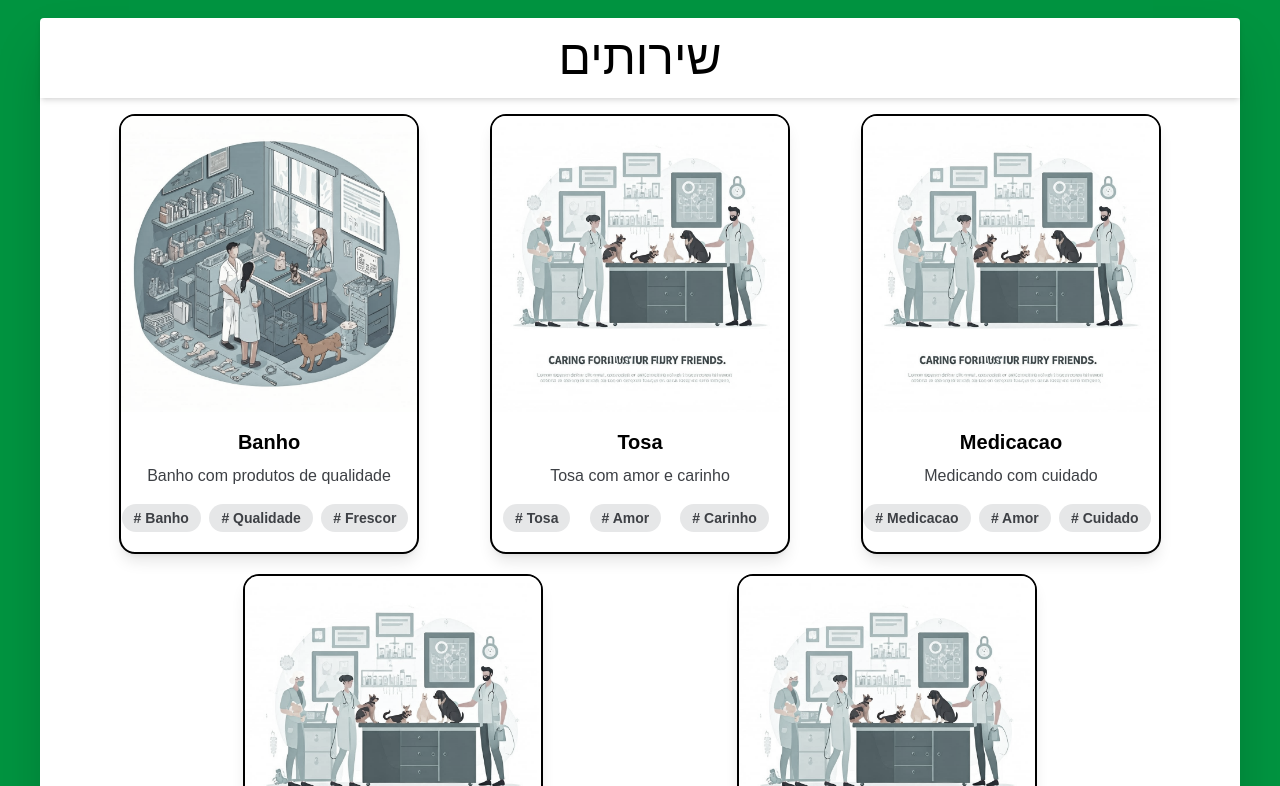
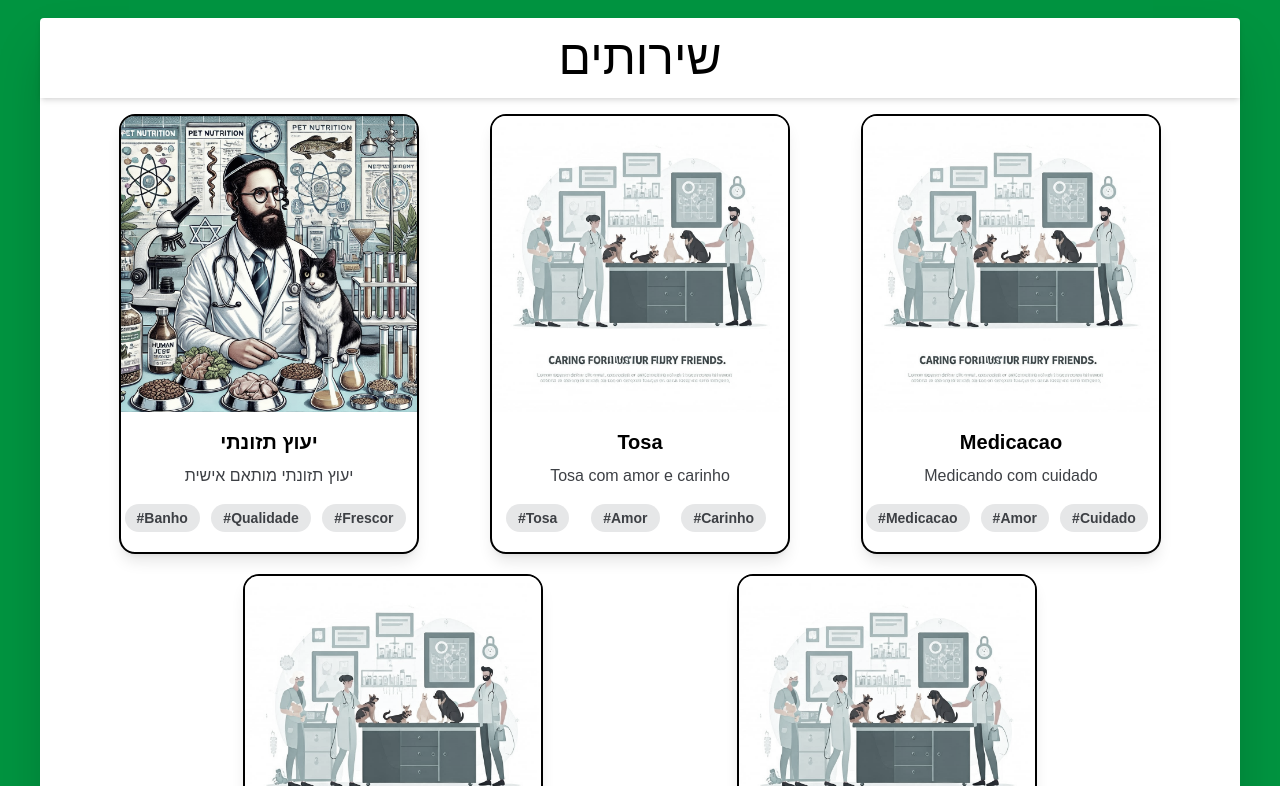
Before and after one commit to vitorreisler/healthyTail, a Next.js app: page /rotas/services in a window 1280 px wide. Shown: the part 474-1260 px from the top of the page. Built offline with nearby package versions, Linux system fonts and the light colour scheme.

Commit message:
create servicesData, changed how servies works, create new routes for services, changed how services cards work and now is clickable

```diff
--- a/src/components/layout.jsx
+++ b/src/components/layout.jsx
@@ -4,11 +4,11 @@ import Footer from "./footer";
 import Navbar from "./navbar";
 
 const Layout = ({ children, pageName }) => {
-  const images = [
+  {/*const images = [
     '/images/vet1.jpg',
     '/images/vet2.jpg',
     '/images/vet3.jpg',
-  ];
+  ];*/}
   return (
     <>
       <header>
--- a/src/components/serviceCard.jsx
+++ b/src/components/serviceCard.jsx
@@ -1,30 +1,34 @@
-const ServiceCards = ({ nome, descricao, foto, tag1, tag2, tag3 }) => {
+const ServiceCards = ({ link ,nome, descricao, foto, tag1, tag2, tag3 }) => {
+
+
   return (
-    <div className="max-w-[300px] rounded-2xl overflow-hidden shadow-lg border-black border-2 lg:grayscale-75 lg:hover:grayscale-0 lg:hover:duration-500">
+    <a href={link} className="block no-underline text-inherit">
+      <article className="max-w-[300px] rounded-2xl overflow-hidden shadow-lg border-black border-2 transition duration-300 hover:scale-105 lg:grayscale-75 lg:hover:grayscale-0">
+        <header>
           <img
             className="w-full"
             src={foto}
-        alt="Sunset in the mountains"
+            alt={`Imagem do serviço: ${nome}`}
           />
+        </header>
 
         <div className="px-6 py-4 text-center text-black">
-        <div className="font-bold text-xl mb-2">{nome}</div>
+          <h2 className="font-bold text-xl mb-2">{nome}</h2>
           <p className="text-gray-700 text-base text-center">{descricao}</p>
         </div>
 
-      <div className="flex justify-evenly  mb-3">
-        <span className="inline-block bg-gray-200 rounded-full px-3 py-1 text-sm font-semibold text-gray-700 mr-2 mb-2">
-          # {tag1}
+        <footer className="flex justify-evenly mb-3" aria-label="Tags do serviço">
+          {[tag1, tag2, tag3].map((tag, index) => (
+            <span
+              key={index}
+              className="inline-block bg-gray-200 rounded-full px-3 py-1 text-sm font-semibold text-gray-700 mr-2 mb-2"
+            >
+              #{tag}
             </span>
-        <span className="inline-block bg-gray-200 rounded-full px-3 py-1 text-sm font-semibold text-gray-700 mr-2 mb-2">
-          # {tag2}
-        </span>
-        <span className="inline-block bg-gray-200 rounded-full px-3 py-1 text-sm font-semibold text-gray-700 mr-2 mb-2">
-          # {tag3}
-        </span>
-      </div>
-
-    </div>
+          ))}
+        </footer>
+      </article>
+    </a>
   );
 };
 
--- /dev/null
+++ b/src/data/servicesData.js
@@ -0,0 +1,49 @@
+export const services = [
+    {
+      nome: "יעוץ תזונתי",
+      link:"/servicos/nutrition" ,
+      descricao: "יעוץ תזונתי מותאם אישית",
+      foto : "/images/nutrition.jpeg",
+      tag1: "Banho",
+      tag2: "Qualidade",
+      tag3: "Frescor",
+    },
+    {
+      nome: "Tosa",
+      link:"/servicos/tosa" ,
+      descricao: "Tosa com amor e carinho",
+      foto: "/images/vet3.jpg",
+      tag1: "Tosa",
+      tag2: "Amor",
+      tag3: "Carinho",
+    },
+    {
+      nome: "Medicacao",
+      link:"/servicos/medicacao" ,
+      descricao: "Medicando com cuidado",
+      foto: "/images/vet3.jpg",
+      tag1: "Medicacao",
+      tag2: "Amor",
+      tag3: "Cuidado",
+    },
+    {
+      nome: "Teste1",
+      link:"/servicos/teste1" ,
+      descricao: "Medicando com cuidado",
+      foto: "/images/vet3.jpg",
+      tag1: "Medicacao",
+      tag2: "Amor",
+      tag3: "Cuidado",
+    },
+    {
+      nome: "Teste2",
+      link:"/servicos/teste2" ,
+      descricao: "Medicando com cuidado",
+      foto: "/images/vet3.jpg",
+      tag1: "Medicacao",
+      tag2: "Amor",
+      tag3: "Cuidado",
+    },
+
+
+  ];
--- a/src/pages/rotas/about.jsx
+++ b/src/pages/rotas/about.jsx
@@ -6,9 +6,9 @@ const About = () => {
       <Layout pageName={"עלינו "}>
         <picture className="max-w-[350px] my-auto mx-auto">
           <img
-            className="rounded-2xl shadow-xl"
-            src="/images/vet2.jpg"
-            alt="Imagem Yon"
+            className="rounded-2xl filter: drop-shadow-2xl"
+            src="/images/yon86bg.png"
+            alt="Dr yon railiano"
           />
         </picture>
         <p className="text-black max-w-[590px] mx-auto my-auto px-3 py-3 text-lg rtl  ">
--- a/src/pages/rotas/services.jsx
+++ b/src/pages/rotas/services.jsx
@@ -1,58 +1,16 @@
 import Layout from "@/components/layout";
 import ServiceCards from "@/components/serviceCard";
+import { services } from "@/data/servicesData";
 
 const Services = () => {
-  const services = [
-    {
-      nome: "Banho",
-      descricao: "Banho com produtos de qualidade",
-      foto : "/images/vet1.jpg",
-      tag1: "Banho",
-      tag2: "Qualidade",
-      tag3: "Frescor",
-    },
-    {
-      nome: "Tosa",
-      descricao: "Tosa com amor e carinho",
-      foto: "/images/vet3.jpg",
-      tag1: "Tosa",
-      tag2: "Amor",
-      tag3: "Carinho",
-    },
-    {
-      nome: "Medicacao",
-      descricao: "Medicando com cuidado",
-      foto: "/images/vet3.jpg",
-      tag1: "Medicacao",
-      tag2: "Amor",
-      tag3: "Cuidado",
-    },
-    {
-      nome: "Teste1",
-      descricao: "Medicando com cuidado",
-      foto: "/images/vet3.jpg",
-      tag1: "Medicacao",
-      tag2: "Amor",
-      tag3: "Cuidado",
-    },
-    {
-      nome: "Teste2",
-      descricao: "Medicando com cuidado",
-      foto: "/images/vet3.jpg",
-      tag1: "Medicacao",
-      tag2: "Amor",
-      tag3: "Cuidado",
-    },
 
-
-  ];
   return (
     <>
       <Layout pageName={"שירותים"}>
         <div className="flex justify-evenly flex-wrap gap-y-5">
         {
-          services.map(({nome, descricao,foto, tag1, tag2, tag3}) => (
-            <ServiceCards key={nome} nome={nome} descricao={descricao} foto={foto} tag1={tag1} tag2={tag2} tag3={tag3} />
+          services.map(({link, nome, descricao,foto, tag1, tag2, tag3}) => (
+            <ServiceCards key={nome} link={link}  nome={nome} descricao={descricao} foto={foto} tag1={tag1} tag2={tag2} tag3={tag3} />
           ))
         }
 
--- /dev/null
+++ b/src/pages/servicos/nutrition.jsx
@@ -0,0 +1,23 @@
+import Layout from "@/components/layout";
+const Nutrition = () => {
+  return (
+    <Layout pageName={"יעוץ תזונתי"}>
+      <picture className="max-w-[350px] my-auto mx-auto">
+        <img
+          className="rounded-2xl filter: drop-shadow-2xl"
+          src="/images/nutrition.jpeg"
+          alt="Dr yon railiano"
+          width="350"
+        />
+      </picture>
+      <p className="text-black max-w-[590px] mx-auto my-auto px-3 py-3 text-lg text-center rtl  ">
+        יעוץ תזונתי מיועד להכיר את המטופל ולהבין את האפשרויות המתאימות לשינוי
+        תזונתי. מיועד גם לבעלי חיים בריאים וגם לבעלי חיים שצריכים דיאטה מיוחדת
+        לבעיות רפואיות. הייעוץ כולל בנייה של תפריט ראשוני בהתאם לצרכים של
+        המטופל.
+      </p>
+    </Layout>
+  );
+};
+
+export default Nutrition;
```
Also changed, not shown: public/images/nutrition.jpeg (added). Lines whose indentation alone changed are shown as unchanged.
